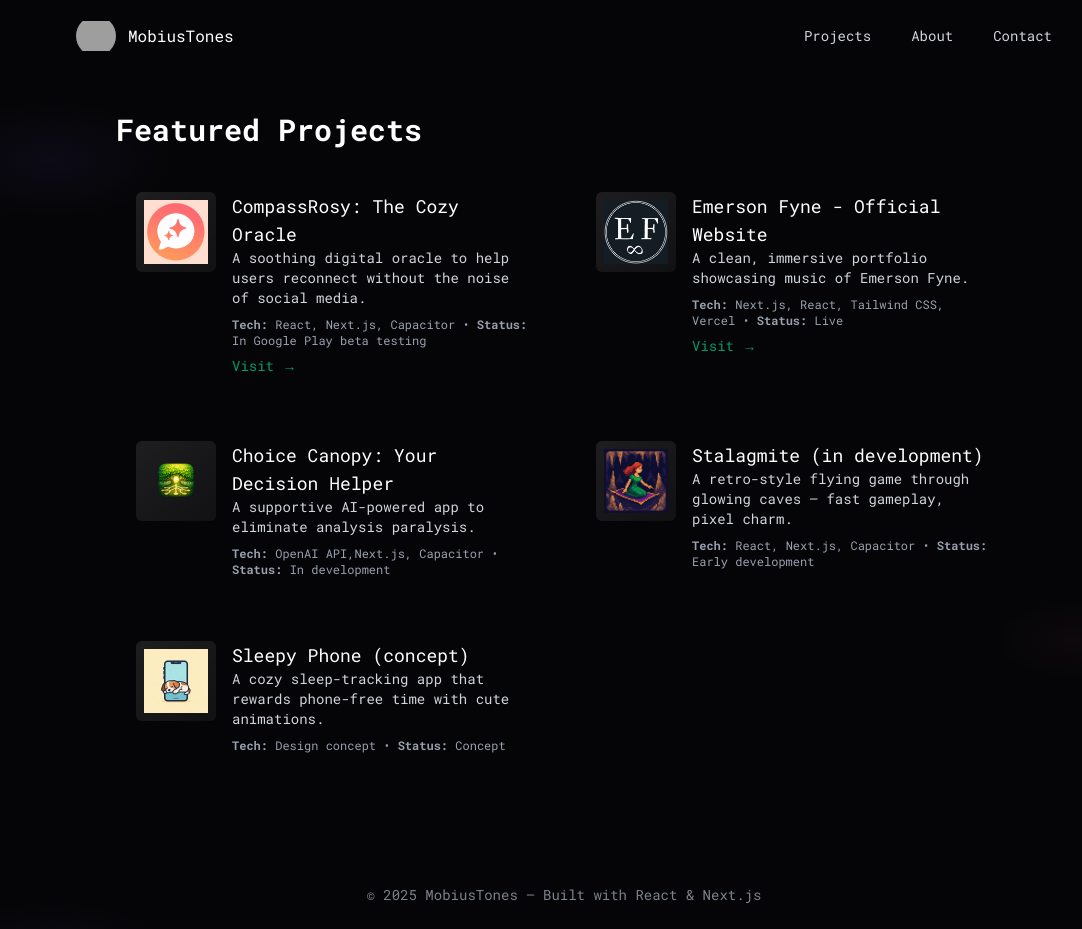
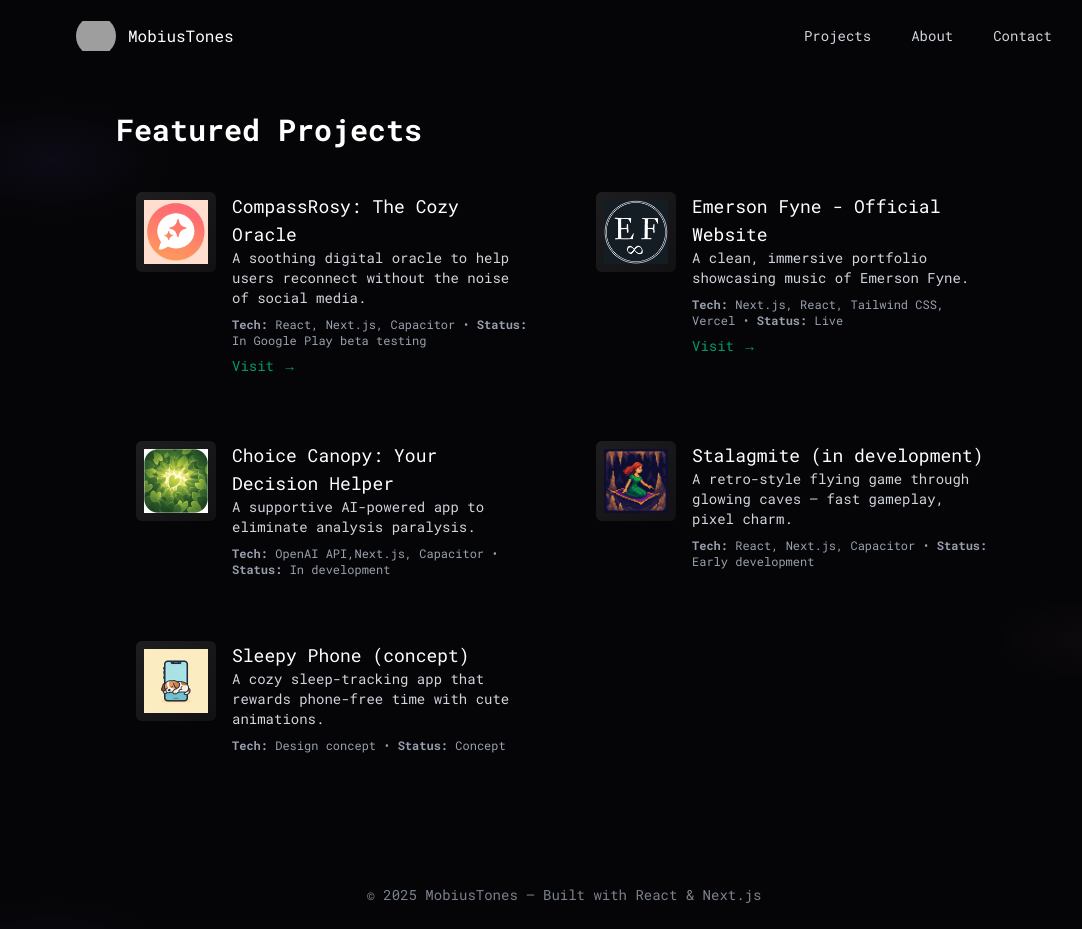
Before and after one commit to KateBark/mobiustones, a Next.js app: page /projects in a window 1280 px wide. Shown: the whole page, without its empty margins (76-1158 px from the left). Built offline with nearby package versions, Linux system fonts and the light colour scheme; grey boxes are pictures that could not be loaded.

Commit message:
changed choice canopy favicon

```diff
--- a/app/projects/page.js
+++ b/app/projects/page.js
@@ -26,7 +26,7 @@ const projects = [
     tech: "OpenAI API,Next.js, Capacitor",
     status: "In development",
     // add Download from Google Play button
-    img: "/choice-canopy-logo.png",
+    img: "/choice-canopy-favicon.png",
   },
   {
     title: "Stalagmite (in development)",
```
Also changed, not shown: public/choice-canopy-favicon.png (added).
